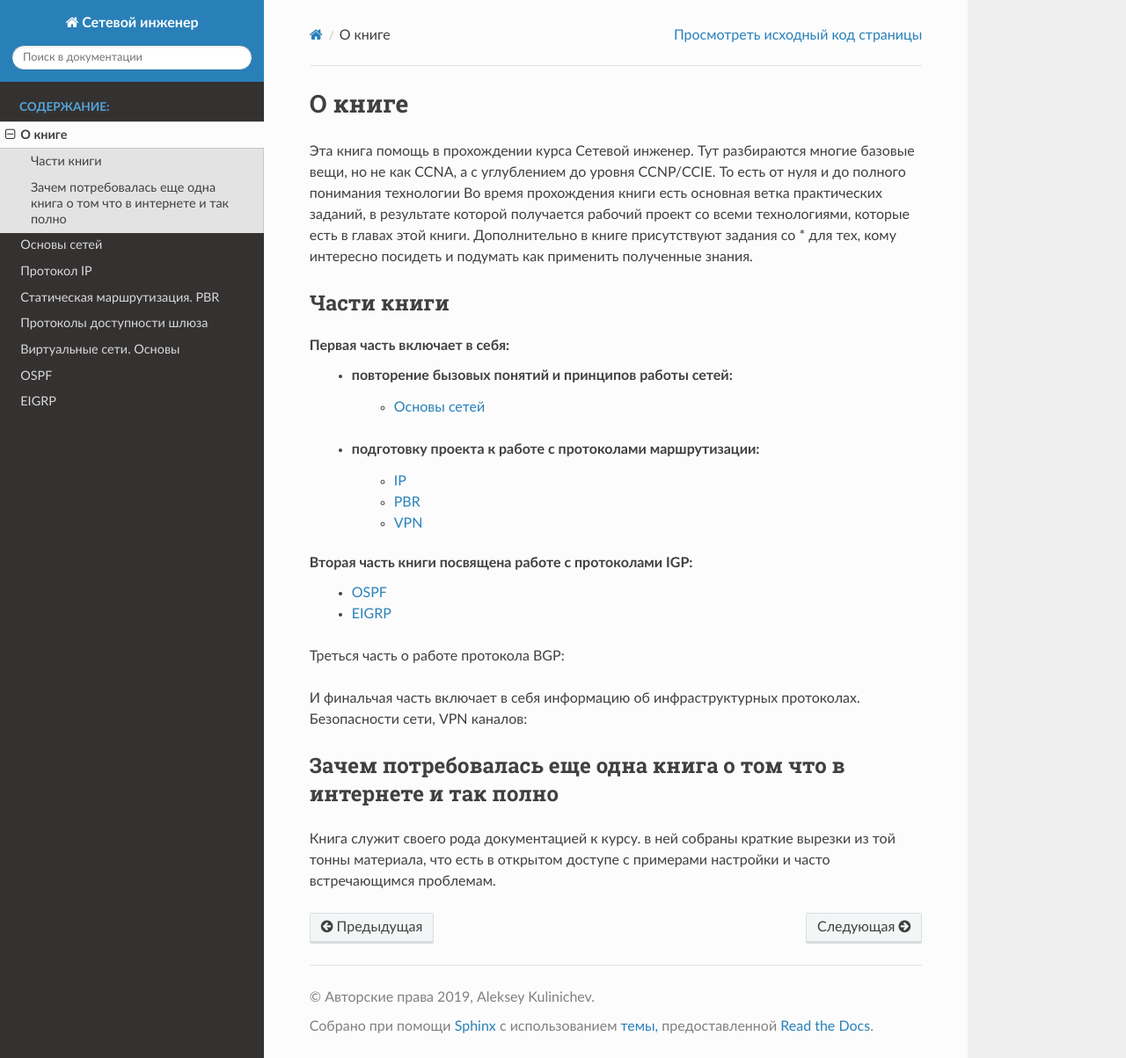
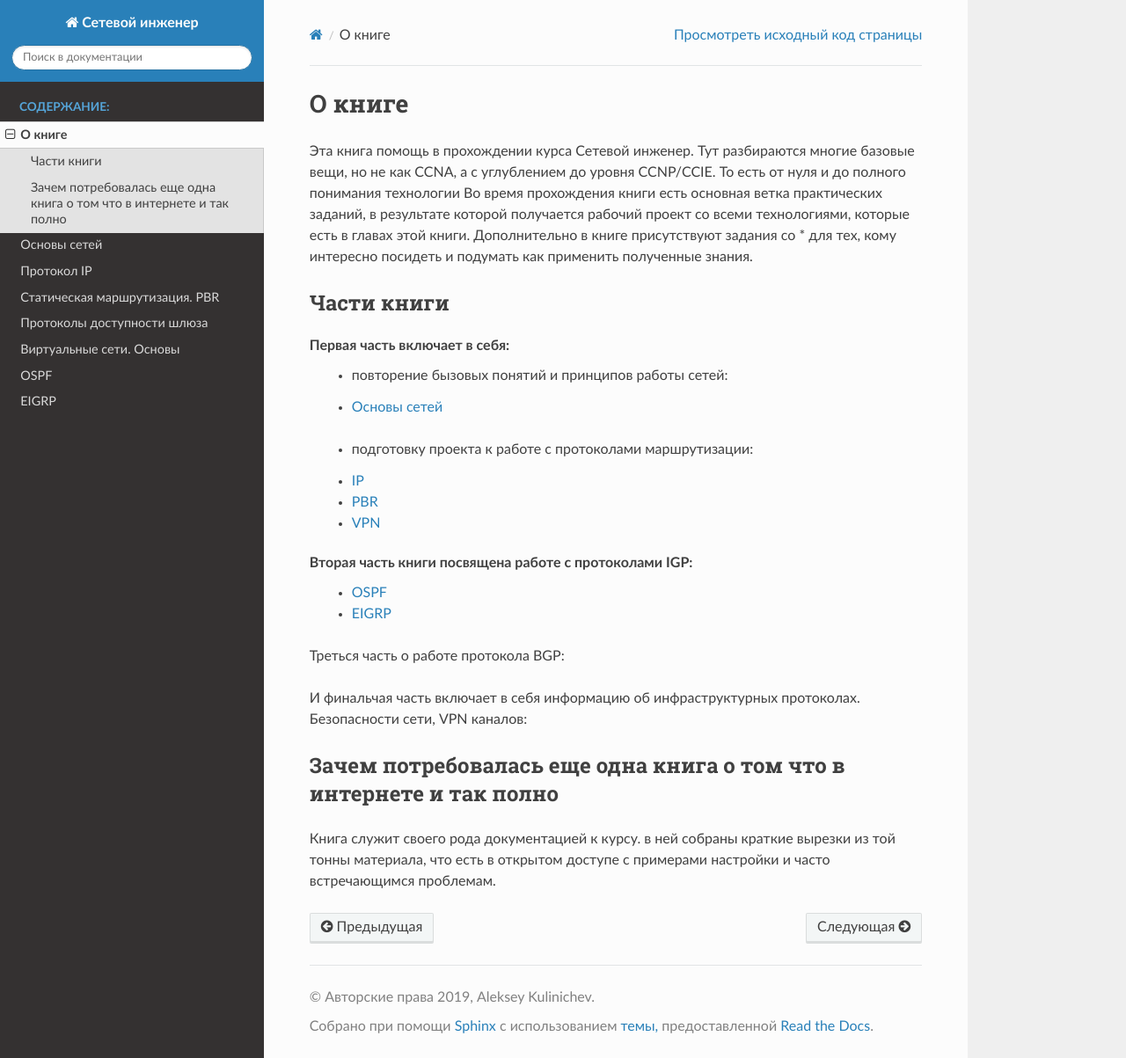
Before and after one commit to Santa42/netadm, a Sphinx documentation site: the page built from docs/source/book/Part_0.rst, in a window 1280 px wide and 1203 px high. Shown: the whole window at 88% size. Built offline with Sphinx 7.4.7 and the Read the Docs theme 2.0.0, drawn with Linux system fonts in a browser that asks for light colours; pages that are not in the unit, such as notebooks, are missing from menus.

Commit message:
add html

```diff
--- a/docs/source/book/01_intro/mtu.rst
+++ b/docs/source/book/01_intro/mtu.rst
@@ -12,8 +12,9 @@ MTU выбает нескольких видов:
        :align: center
 
 Выше обозначены 3 вида MTU
-  # TCP MSS - максимально возможный размер данных передаваемый с уровней приложения на транспортный уровень. То есть количество чистых данных, без каких либо заголовков
-  # IP MTU - максимальный размер IP пакета. В это MTU включается размер полезных данных и заголовки L4. 1500 байт имееются ввиду как раз этот вид MTU
+
+  1. TCP MSS - максимально возможный размер данных передаваемый с уровней приложения на транспортный уровень. То есть количество чистых данных, без каких либо заголовков
+  2. IP MTU - максимальный размер IP пакета. В это MTU включается размер полезных данных и заголовки L4. 1500 байт имееются ввиду как раз этот вид MTU
   # HW MTU - максимальный размер кадра. Сюда включается все заголовки с уровней выше и сами полезные данные.
 
 Однако есть сложность с HW MTU. Разные операционные системы по разному понимают HW MTU.
--- a/docs/source/book/Part_0.rst
+++ b/docs/source/book/Part_0.rst
@@ -11,22 +11,22 @@
 ~~~~~~~~~~~
 Первая часть включает в себя:
   * повторение бызовых понятий и принципов работы сетей:
-     * `Основы сетей`_
+  - `Основы сетей`_
 
    .. _`Основы сетей`: /book/Part_I.html
 
   * подготовку проекта к работе с протоколами маршрутизации:
-     * IP_
-     * PBR_
-     * VPN_
+  - IP_
+  - PBR_
+  - VPN_
 
    .. _IP: /book/Part_II.html
    .. _PBR: /book/Part_III.html
    .. _VPN: /book/Part_V.html
 
 Вторая часть книги посвящена работе с протоколами IGP:
-  * OSPF_
-  * EIGRP_
+  - OSPF_
+  - EIGRP_
 
    .. _OSPF: /book/Part_VI.html
    .. _EIGRP: /book/Part_VII.html
```
